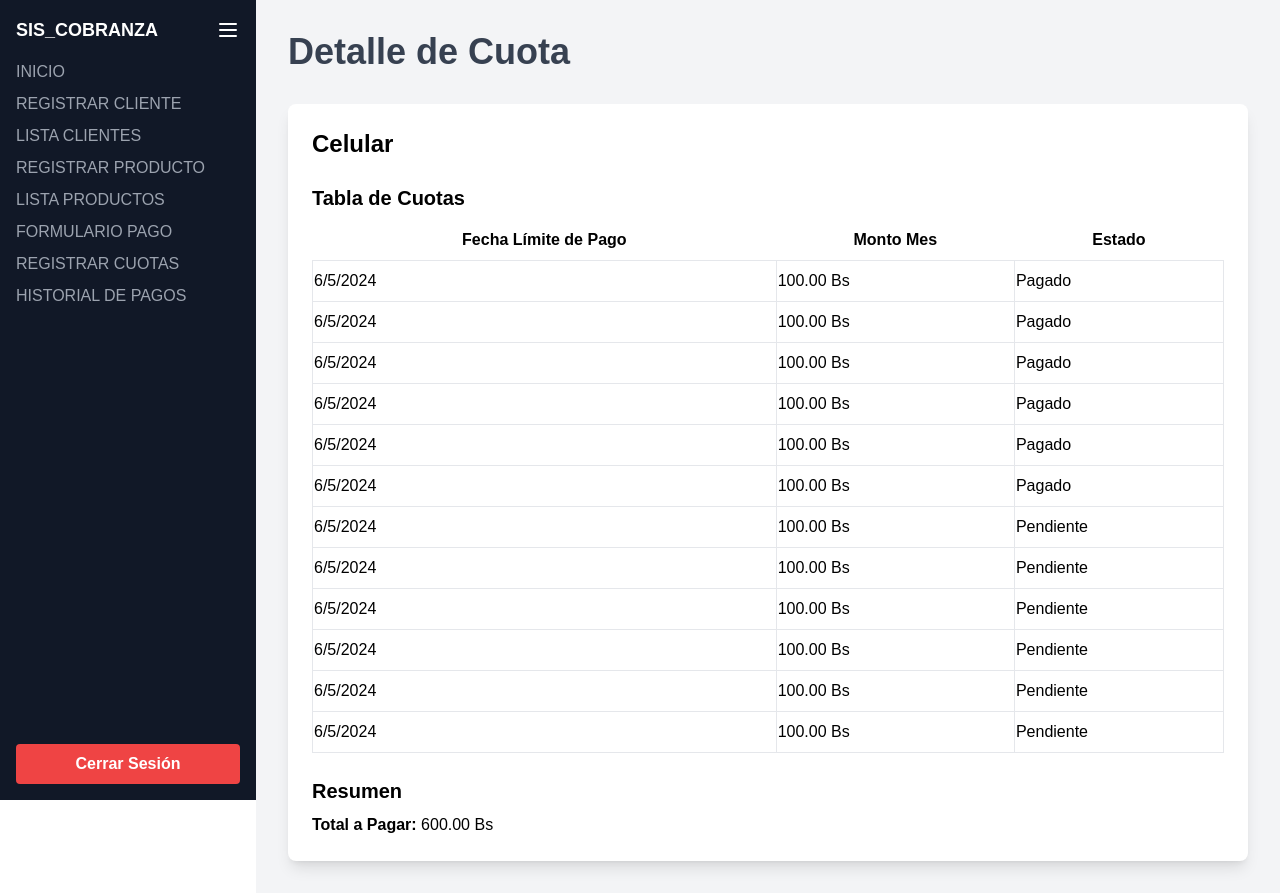
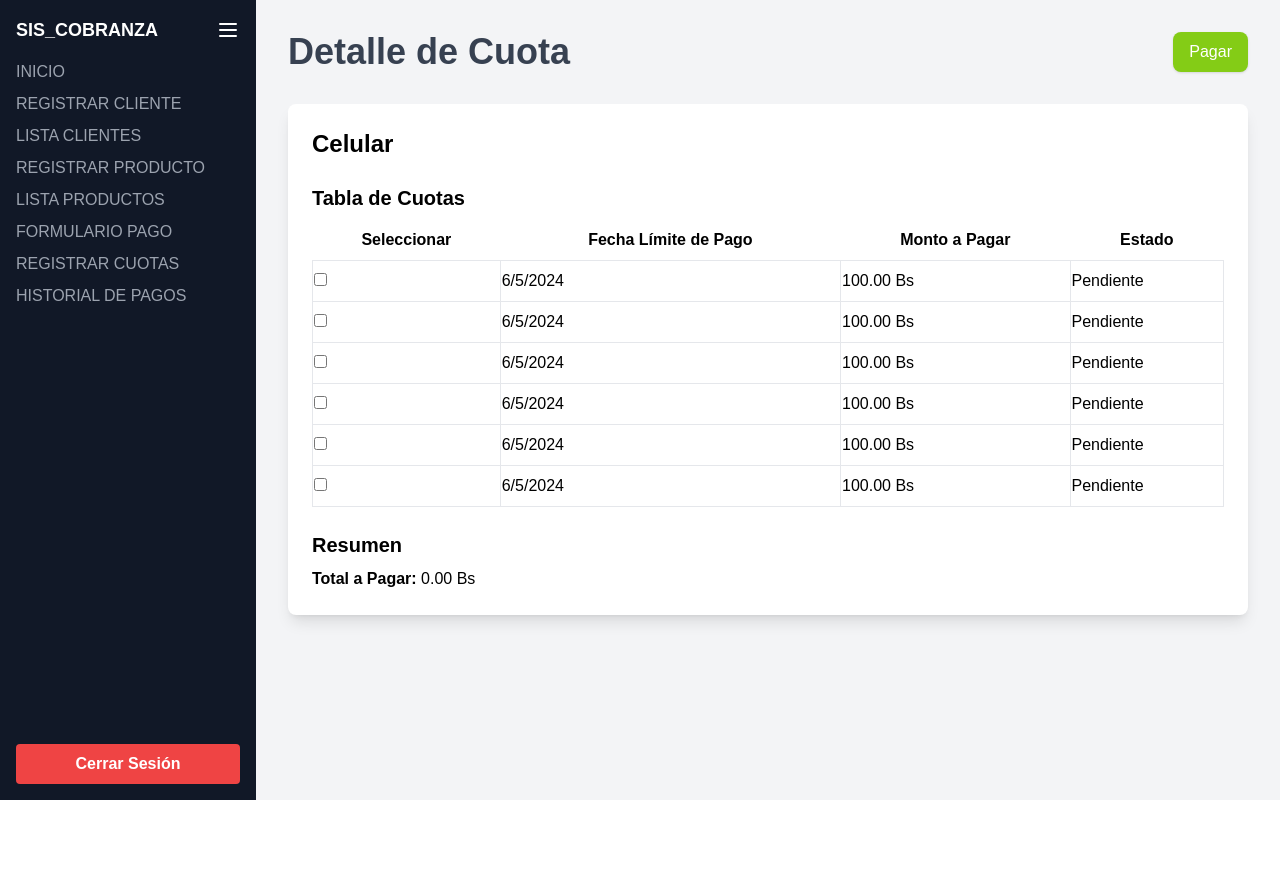
Before and after one commit to 22042001/Sistema-cuot-Dise-o, a React (Create React App) app: page /detalle-cuota/1 in a window 1280 px wide. After the commit the page ends 800 px from the top, so only its background shows below. Built offline with nearby package versions, Linux system fonts and the light colour scheme.

Commit message:
ultimas mejoras

```diff
--- a/package.json
+++ b/package.json
@@ -8,7 +8,7 @@
     "@testing-library/jest-dom": "^5.17.0",
     "@testing-library/react": "^13.4.0",
     "@testing-library/user-event": "^13.5.0",
-    "axios": "^1.6.8",
+    "axios": "^1.7.2",
     "chart.js": "^4.4.3",
     "react": "^18.3.1",
     "react-calendar": "^5.0.0",
--- a/src/App.js
+++ b/src/App.js
@@ -12,6 +12,7 @@ import VistaRegistroCuotas from './paginaInicio/VistaRegistroCuotas';
 import Sidebar from './paginaInicio/components/sidebar';
 import ListaCuotas from './paginaInicio/HistorialClien/components/ListaCuotas';
 import DetalleCuota from './paginaInicio/HistorialClien/components/DetalleCuota';
+import DetallePago from './paginaInicio/HistorialClien/components/DetallePago';
 
 function App() {
   const [isSidebarOpen, setSidebarOpen] = useState(true);
@@ -47,6 +48,7 @@ function App() {
             <Route path="/registrar-cuotas" element={<VistaRegistroCuotas />} />
             <Route path="/historial-pagos" element={<ListaCuotas />} />
             <Route path="/detalle-cuota/:cuotaId" element={<DetalleCuota />} />
+            <Route path="/historial-de-pagos/detalle-pago" element={<DetallePago />} />
           </Routes>
         </div>
       </div>
--- /dev/null
+++ b/src/Servicios/config.js
@@ -0,0 +1,4 @@
+import axios from "axios";
+
+
+export const instance= axios.create({baseURL: "http://localhost:3001/api/"});
--- /dev/null
+++ b/src/Servicios/servicio.cuotas.js
@@ -0,0 +1,15 @@
+import { instance } from "./config";
+
+export async function  Obtenercuotas(clienteId) {
+
+
+    const cuotas= await instance.get('cuotas/listar',{
+        headers: {
+            Authorization: token
+        },
+        params: {
+            clienteId: clienteId
+        }
+    });
+    return cuotas.data
+};
--- /dev/null
+++ b/src/Servicios/servicio.productos.js
@@ -0,0 +1,12 @@
+import { instance } from "./config";
+
+export async function  Obtenerproductos() {
+    const token="eyJhbGciOiJIUzI1NiIsInR5cCI6IkpXVCJ9.eyJpZCI6IjY2NGJhZDU0YjU5YjJhODMwNjVjN2FjMyIsImlhdCI6MTcxNzc4NDE0NiwiZXhwIjoxNzE3ODAyMTQ2fQ.mLrCivpBD83iZABLRU9no7UMyDbWTMdgC5ZhxQUZkRs"
+
+    const productos= await instance.get('productos/listar',{
+        headers: {
+            Authorization: token
+        }
+    });
+    return productos.data
+};
--- a/src/paginaInicio/HistorialClien/components/DetalleCuota.js
+++ b/src/paginaInicio/HistorialClien/components/DetalleCuota.js
@@ -1,7 +1,9 @@
-import React from 'react';
+import React, { useState } from 'react';
+import { useNavigate } from 'react-router-dom';
 
 const DetalleCuota = () => {
-    // Datos estáticos para mostrar el diseño
+    const navigate = useNavigate();
+
     const cuota = {
         producto: 'Celular',
         montoTotal: 1200,
@@ -9,12 +11,41 @@ const DetalleCuota = () => {
         cuotasPagadas: 6,
     };
 
+    const cuotasPendientes = cuota.cuotasTotales - cuota.cuotasPagadas;
+    const [selectedCuotas, setSelectedCuotas] = useState([]);
 
-    const cuotasPendientes = cuota.cuotasTotales - cuota.cuotasPagadas;
+    const handleCheckboxChange = (index) => {
+        setSelectedCuotas(prevSelected => {
+            if (prevSelected.includes(index)) {
+                return prevSelected.filter(i => i !== index);
+            } else {
+                return [...prevSelected, index];
+            }
+        });
+    };
+
+    const handlePagar = () => {
+        navigate('/historial-de-pagos/detalle-pago', {
+            state: {
+                usuario: 'Usuario Ejemplo',
+                producto: cuota.producto,
+                monto: (selectedCuotas.length * (cuota.montoTotal / cuota.cuotasTotales)).toFixed(2),
+                cuotasSeleccionadas: selectedCuotas
+            }
+        });
+    };
 
     return (
         <div className="p-8 bg-gray-100 min-h-screen">
-            <h1 className="text-4xl font-bold text-gray-700 mb-8">Detalle de Cuota</h1>
+            <div className="flex items-center justify-between mb-8">
+                <h1 className="text-4xl font-bold text-gray-700">Detalle de Cuota</h1>
+                <button
+                    onClick={handlePagar}
+                    className="bg-lime-500 text-white px-4 py-2 rounded-lg shadow hover:bg-gray-700 transition duration-300"
+                >
+                    Pagar
+                </button>
+            </div>
             <div className="bg-white p-6 rounded-lg shadow-lg">
                 <h2 className="text-2xl font-bold mb-4">{cuota.producto}</h2>
 
@@ -22,24 +53,32 @@ const DetalleCuota = () => {
                 <table className="min-w-full bg-white">
                     <thead>
                         <tr>
+                            <th className="py-2">Seleccionar</th>
                             <th className="py-2">Fecha Límite de Pago</th>
-                            <th className="py-2">Monto Mes</th>
+                            <th className="py-2">Monto a Pagar</th>
                             <th className="py-2">Estado</th>
                         </tr>
                     </thead>
                     <tbody>
-                        {Array.from({ length: cuota.cuotasTotales }, (_, i) => (
+                        {Array.from({ length: cuotasPendientes }, (_, i) => (
                             <tr key={i}>
+                                <td className="py-2 border">
+                                    <input
+                                        type="checkbox"
+                                        checked={selectedCuotas.includes(i)}
+                                        onChange={() => handleCheckboxChange(i)}
+                                    />
+                                </td>
                                 <td className="py-2 border">{new Date().toLocaleDateString()}</td>
                                 <td className="py-2 border">{(cuota.montoTotal / cuota.cuotasTotales).toFixed(2)} Bs</td>
-                                <td className="py-2 border">{i < cuota.cuotasPagadas ? 'Pagado' : 'Pendiente'}</td>
+                                <td className="py-2 border">Pendiente</td>
                             </tr>
                         ))}
                     </tbody>
                 </table>
 
                 <h3 className="text-xl font-bold mt-6 mb-2">Resumen</h3>
-                <p><strong>Total a Pagar:</strong> {(cuotasPendientes * (cuota.montoTotal / cuota.cuotasTotales)).toFixed(2)} Bs</p>
+                <p><strong>Total a Pagar:</strong> {(selectedCuotas.length * (cuota.montoTotal / cuota.cuotasTotales)).toFixed(2)} Bs</p>
             </div>
         </div>
     );
--- /dev/null
+++ b/src/paginaInicio/HistorialClien/components/DetallePago.js
@@ -0,0 +1,40 @@
+import React, { useState } from 'react';
+import { useLocation } from 'react-router-dom';
+
+const DetallePago = () => {
+    const location = useLocation();
+    const { usuario, producto, monto } = location.state || {};
+
+    const [formaPago, setFormaPago] = useState('');
+
+    const handleFormaPagoChange = (forma) => {
+        setFormaPago(forma);
+    };
+
+    return (
+        <div className="p-8 bg-gray-100 min-h-screen">
+            <h1 className="text-4xl font-bold text-gray-700 mb-8">Detalle de Pago</h1>
+            <div className="bg-white p-6 rounded-lg shadow-lg">
+                <p><strong>Usuario:</strong> {usuario}</p>
+                <p><strong>Monto a Pagar:</strong> {monto} Bs</p>
+                <p><strong>Producto:</strong> {producto}</p>
+
+                <h3 className="text-xl font-bold mt-6 mb-2">Selecciona tu forma de pago</h3>
+                <div className="flex items-center justify-around">
+                    <img
+                        src="/qr2.jpg"
+                        alt="QR"
+                        className={`cursor-pointer p-4 border ${formaPago === 'qr' ? 'border-blue-500' : 'border-gray-300'} rounded-lg`}
+                        onClick={() => handleFormaPagoChange('qr')}
+                        style={{ maxWidth: '150px' }}
+                    />
+                </div>
+
+
+                {/* Aquí puedes agregar más lógica para manejar el proceso de pago basado en la forma de pago seleccionada */}
+            </div>
+        </div>
+    );
+};
+
+export default DetallePago;
--- a/src/paginaInicio/VistaRegistroProducto/components/cardProducto.js
+++ b/src/paginaInicio/VistaRegistroProducto/components/cardProducto.js
@@ -1,11 +1,28 @@
-import React from 'react';
+import React, { useEffect } from 'react';
+import { Obtenerproductos } from '../../../Servicios/servicio.productos';
 
-const CardProducto = ({ nombre, descripcion, precio }) => (
-    <div className="bg-white shadow-md rounded-lg p-6 mb-4 flex flex-col">
-        <h2 className="text-xl font-bold mb-2">{nombre}</h2>
-        <p className="mb-2"><strong>Descripcion:</strong> {descripcion}</p>
-        <p><strong>Precio Unitario:</strong> {precio}</p>
+const CardProducto = ({ nombre, descripcion, precio }) => {
+    const [producto, setProductos] = React.useState([]);
+    const productos= async ()=>{
+        const productos = await Obtenerproductos();
+        return productos
+    }
+    useEffect( ()=>{
+        productos().then((productos)=>{
+            setProductos(productos.productos)
+        })
+
+    }, []);
+    console.log(producto)
+
+    return (
+        producto.map((producto) => (
+         <div key={producto.id} className="bg-white shadow-md rounded-lg p-6 mb-4 flex flex-col">
+        <h2 className="text-xl font-bold mb-2">{producto.nombreProducto}</h2>
+        <p className="mb-2"><strong>Descripcion:</strong> {producto.descripcion}</p>
+        <p><strong>Precio Unitario:</strong> {producto.precio}</p>
     </div>
-);
+    )))
+}
 
 export default CardProducto;
```
Also changed, not shown: public/qr2.jpg (added), 1 other file (tests, documents, lock files or other folders).
